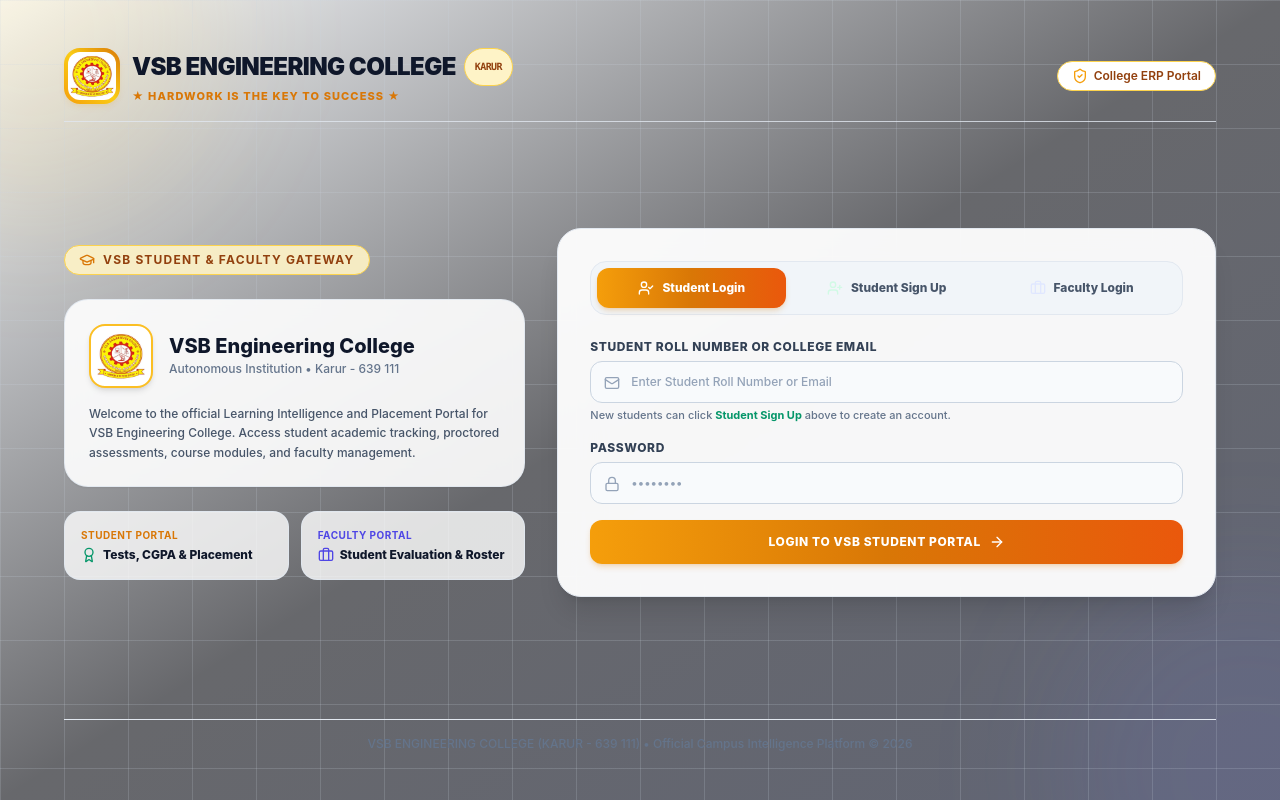
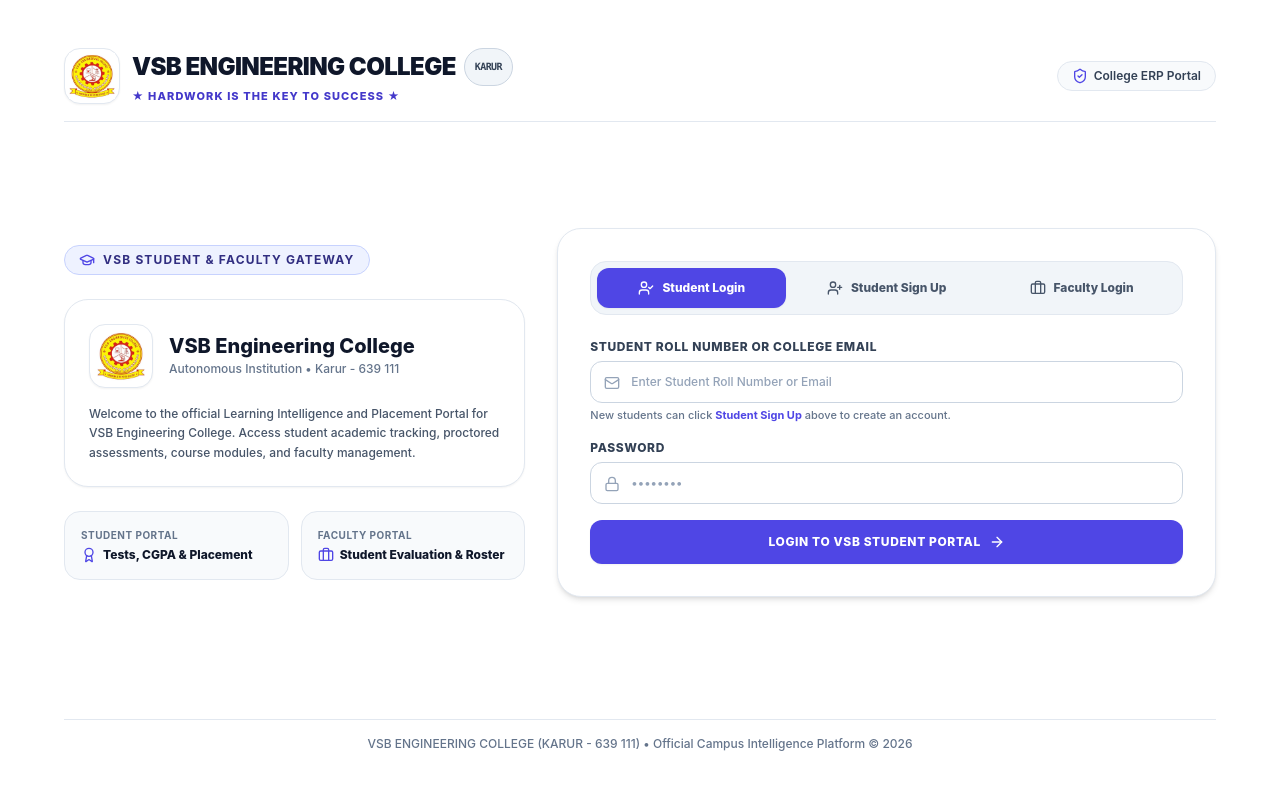
Before and after one commit to ayazshah12345/finalyearteam60, a Next.js app: page /login in a window 1280 px wide. Built offline with nearby package versions, Linux system fonts and the light colour scheme.

Commit message:
Change login page background to pure white professional theme

```diff
--- a/src/app/login/page.tsx
+++ b/src/app/login/page.tsx
@@ -161,31 +161,26 @@
   };
 
   return (
-    <div className="min-h-screen bg-gradient-to-br from-slate-50 via-amber-50/40 to-indigo-50/40 text-slate-900 flex flex-col justify-between p-4 md:p-8 relative overflow-hidden font-sans">
-      {/* Background Glows */}
-      <div className="absolute -top-40 -left-40 w-96 h-96 bg-amber-400/10 rounded-full blur-3xl pointer-events-none"></div>
-      <div className="absolute -bottom-40 -right-40 w-96 h-96 bg-indigo-400/10 rounded-full blur-3xl pointer-events-none"></div>
-      <div className="absolute inset-0 bg-[linear-gradient(to_right,#cbd5e130_1px,transparent_1px),linear-gradient(to_bottom,#cbd5e130_1px,transparent_1px)] bg-[size:4rem_4rem] pointer-events-none"></div>
-
+    <div className="min-h-screen bg-white text-slate-900 flex flex-col justify-between p-4 md:p-8 relative font-sans">
       {/* Header Branding */}
-      <header className="relative z-10 max-w-6xl w-full mx-auto flex items-center justify-between py-4 border-b border-slate-200/80 pb-4">
+      <header className="relative z-10 max-w-6xl w-full mx-auto flex items-center justify-between py-4 border-b border-slate-200 pb-4">
         <div className="flex items-center gap-3">
-          <div className="w-14 h-14 rounded-2xl bg-gradient-to-tr from-amber-500 via-yellow-400 to-amber-600 p-1 shadow-md shadow-amber-500/10 flex items-center justify-center">
-            <img src="/vsb-logo.png" alt="VSB Engineering College Logo" className="w-full h-full object-contain bg-white rounded-xl p-0.5" />
+          <div className="w-14 h-14 rounded-2xl bg-white p-1 border border-slate-200 shadow-sm flex items-center justify-center">
+            <img src="/vsb-logo.png" alt="VSB Engineering College Logo" className="w-full h-full object-contain" />
           </div>
           <div>
             <div className="text-xl md:text-2xl font-black tracking-tight text-slate-900 flex items-center gap-2">
-              VSB ENGINEERING COLLEGE <span className="text-[10px] bg-amber-100 text-amber-800 border border-amber-300 px-2.5 py-0.5 rounded-full font-mono font-extrabold uppercase">KARUR</span>
+              VSB ENGINEERING COLLEGE <span className="text-[10px] bg-slate-100 text-slate-700 border border-slate-300 px-2.5 py-0.5 rounded-full font-mono font-extrabold uppercase">KARUR</span>
             </div>
-            <div className="text-[11px] text-amber-600 font-extrabold uppercase tracking-widest flex items-center gap-1.5 mt-0.5">
+            <div className="text-[11px] text-indigo-700 font-extrabold uppercase tracking-widest flex items-center gap-1.5 mt-0.5">
               <span>★ HARDWORK IS THE KEY TO SUCCESS ★</span>
             </div>
           </div>
         </div>
 
         <div className="hidden sm:flex items-center gap-3 text-xs text-slate-600 font-medium">
-          <span className="flex items-center gap-1.5 bg-white border border-amber-300 px-3.5 py-1.5 rounded-full text-amber-800 font-semibold shadow-xs">
-            <ShieldCheck className="w-4 h-4 text-amber-500" /> College ERP Portal
+          <span className="flex items-center gap-1.5 bg-slate-50 border border-slate-200 px-3.5 py-1.5 rounded-full text-slate-700 font-semibold shadow-xs">
+            <ShieldCheck className="w-4 h-4 text-indigo-600" /> College ERP Portal
           </span>
         </div>
       </header>
@@ -195,13 +190,13 @@
 
         {/* Left Hero */}
         <div className="lg:col-span-5 space-y-6">
-          <div className="inline-flex items-center gap-2 text-xs font-bold uppercase tracking-widest text-amber-800 bg-amber-100/90 border border-amber-300 px-3.5 py-1.5 rounded-full shadow-xs">
-            <GraduationCap className="w-4 h-4 text-amber-600" /> VSB Student & Faculty Gateway
+          <div className="inline-flex items-center gap-2 text-xs font-bold uppercase tracking-widest text-indigo-900 bg-indigo-50 border border-indigo-200 px-3.5 py-1.5 rounded-full">
+            <GraduationCap className="w-4 h-4 text-indigo-600" /> VSB Student & Faculty Gateway
           </div>
 
-          <div className="bg-white/90 border border-slate-200/90 rounded-3xl p-6 backdrop-blur-md space-y-4 shadow-sm">
+          <div className="bg-white border border-slate-200 rounded-3xl p-6 shadow-sm space-y-4">
             <div className="flex items-center gap-4">
-              <div className="w-16 h-16 rounded-2xl bg-white p-1.5 shadow-md shrink-0 border-2 border-amber-400">
+              <div className="w-16 h-16 rounded-2xl bg-white p-1.5 shadow-sm shrink-0 border border-slate-200">
                 <img src="/vsb-logo.png" alt="VSB Emblem" className="w-full h-full object-contain" />
               </div>
               <div>
@@ -220,15 +215,15 @@
           </div>
 
           <div className="grid grid-cols-2 gap-3">
-            <div className="bg-white/80 border border-slate-200/90 rounded-2xl p-4 shadow-xs">
-              <div className="text-[10px] text-amber-600 font-bold uppercase tracking-wider">Student Portal</div>
+            <div className="bg-slate-50 border border-slate-200 rounded-2xl p-4">
+              <div className="text-[10px] text-slate-500 font-bold uppercase tracking-wider">Student Portal</div>
               <div className="text-xs font-extrabold text-slate-900 mt-1 flex items-center gap-1.5">
-                <Award className="w-4 h-4 text-emerald-600" /> Tests, CGPA & Placement
+                <Award className="w-4 h-4 text-indigo-600" /> Tests, CGPA & Placement
               </div>
             </div>
 
-            <div className="bg-white/80 border border-slate-200/90 rounded-2xl p-4 shadow-xs">
-              <div className="text-[10px] text-indigo-600 font-bold uppercase tracking-wider">Faculty Portal</div>
+            <div className="bg-slate-50 border border-slate-200 rounded-2xl p-4">
+              <div className="text-[10px] text-slate-500 font-bold uppercase tracking-wider">Faculty Portal</div>
               <div className="text-xs font-extrabold text-slate-900 mt-1 flex items-center gap-1.5">
                 <Briefcase className="w-4 h-4 text-indigo-600" /> Student Evaluation & Roster
               </div>
@@ -237,7 +232,7 @@
         </div>
 
         {/* Right Dynamic Login/Register Card */}
-        <div className="lg:col-span-7 bg-white/95 border border-slate-200 rounded-3xl p-6 md:p-8 shadow-xl backdrop-blur-xl space-y-6">
+        <div className="lg:col-span-7 bg-white border border-slate-200 rounded-3xl p-6 md:p-8 shadow-md space-y-6">
 
           {/* Main Role Selector Tabs (Only 3 Modes: Student Login, Student Sign Up, Faculty Login) */}
           <div className="flex bg-slate-100 p-1.5 rounded-2xl border border-slate-200 text-xs gap-1.5">
@@ -245,7 +240,7 @@
               onClick={() => setMode('student_login')}
               className={`flex-1 py-3 px-3 rounded-xl font-extrabold transition-all flex items-center justify-center gap-2 ${
                 mode === 'student_login'
-                  ? 'bg-gradient-to-r from-amber-500 via-amber-600 to-orange-600 text-white shadow-md shadow-amber-600/20'
+                  ? 'bg-indigo-600 text-white shadow-sm'
                   : 'text-slate-600 hover:text-slate-900'
               }`}
             >
@@ -256,22 +251,22 @@
               onClick={() => setMode('student_register')}
               className={`flex-1 py-3 px-3 rounded-xl font-extrabold transition-all flex items-center justify-center gap-2 ${
                 mode === 'student_register'
-                  ? 'bg-gradient-to-r from-emerald-600 via-teal-600 to-indigo-600 text-white shadow-md shadow-emerald-600/20'
+                  ? 'bg-slate-900 text-white shadow-sm'
                   : 'text-slate-600 hover:text-slate-900'
               }`}
             >
-              <UserPlus className="w-4 h-4 text-emerald-100" /> Student Sign Up
+              <UserPlus className="w-4 h-4" /> Student Sign Up
             </button>
 
             <button
               onClick={() => setMode('faculty_login')}
               className={`flex-1 py-3 px-3 rounded-xl font-extrabold transition-all flex items-center justify-center gap-2 ${
                 mode === 'faculty_login'
-                  ? 'bg-gradient-to-r from-indigo-600 via-indigo-700 to-violet-600 text-white shadow-md shadow-indigo-600/20'
+                  ? 'bg-indigo-700 text-white shadow-sm'
                   : 'text-slate-600 hover:text-slate-900'
               }`}
             >
-              <Briefcase className="w-4 h-4 text-indigo-100" /> Faculty Login
+              <Briefcase className="w-4 h-4" /> Faculty Login
             </button>
           </div>
 
@@ -306,10 +301,10 @@
                       value={identifier}
                       onChange={(e) => setIdentifier(e.target.value)}
                       placeholder="Enter Student Roll Number or Email"
-                      className="w-full pl-10 pr-4 py-3 rounded-xl bg-slate-50 border border-slate-300 text-slate-900 placeholder:text-slate-400 text-xs font-medium focus:outline-none focus:bg-white focus:border-amber-500 focus:ring-2 focus:ring-amber-500/20"
+                      className="w-full pl-10 pr-4 py-3 rounded-xl bg-white border border-slate-300 text-slate-900 placeholder:text-slate-400 text-xs font-medium focus:outline-none focus:border-indigo-600 focus:ring-1 focus:ring-indigo-600"
                     />
                   </div>
-                  <div className="text-[11px] text-slate-500 mt-1 font-medium">New students can click <strong className="text-emerald-600 font-bold">Student Sign Up</strong> above to create an account.</div>
+                  <div className="text-[11px] text-slate-500 mt-1 font-medium">New students can click <strong className="text-indigo-600 font-bold">Student Sign Up</strong> above to create an account.</div>
                 </div>
 
                 <div>
@@ -324,7 +319,7 @@
                       value={password}
                       onChange={(e) => setPassword(e.target.value)}
                       placeholder="••••••••"
-                      className="w-full pl-10 pr-4 py-3 rounded-xl bg-slate-50 border border-slate-300 text-slate-900 placeholder:text-slate-400 text-xs font-medium focus:outline-none focus:bg-white focus:border-amber-500 focus:ring-2 focus:ring-amber-500/20"
+                      className="w-full pl-10 pr-4 py-3 rounded-xl bg-white border border-slate-300 text-slate-900 placeholder:text-slate-400 text-xs font-medium focus:outline-none focus:border-indigo-600 focus:ring-1 focus:ring-indigo-600"
                     />
                   </div>
                 </div>
@@ -332,7 +327,7 @@
                 <button
                   type="submit"
                   disabled={loading}
-                  className="w-full py-3.5 rounded-xl bg-gradient-to-r from-amber-500 via-amber-600 to-orange-600 text-white text-xs font-extrabold uppercase tracking-wider shadow-md shadow-amber-600/20 hover:opacity-95 transition-all flex items-center justify-center gap-2 disabled:opacity-50"
+                  className="w-full py-3.5 rounded-xl bg-indigo-600 hover:bg-indigo-700 text-white text-xs font-extrabold uppercase tracking-wider shadow-sm transition-all flex items-center justify-center gap-2 disabled:opacity-50"
                 >
                   {loading ? (
                     <span>Authenticating VSB Student...</span>
@@ -359,7 +354,7 @@
                     value={regName}
                     onChange={(e) => setRegName(e.target.value)}
                     placeholder="e.g. Syed Ayaz Shah"
-                    className="w-full px-3.5 py-2.5 rounded-xl bg-slate-50 border border-slate-300 text-slate-900 placeholder:text-slate-400 font-medium focus:outline-none focus:bg-white focus:border-emerald-500 focus:ring-2 focus:ring-emerald-500/20"
+                    className="w-full px-3.5 py-2.5 rounded-xl bg-white border border-slate-300 text-slate-900 placeholder:text-slate-400 font-medium focus:outline-none focus:border-slate-900 focus:ring-1 focus:ring-slate-900"
                   />
                 </div>
 
@@ -371,7 +366,7 @@
                     value={regRollNumber}
                     onChange={(e) => setRegRollNumber(e.target.value)}
                     placeholder="e.g. 21CS205"
-                    className="w-full px-3.5 py-2.5 rounded-xl bg-slate-50 border border-slate-300 text-slate-900 placeholder:text-slate-400 font-mono focus:outline-none focus:bg-white focus:border-emerald-500 focus:ring-2 focus:ring-emerald-500/20"
+                    className="w-full px-3.5 py-2.5 rounded-xl bg-white border border-slate-300 text-slate-900 placeholder:text-slate-400 font-mono focus:outline-none focus:border-slate-900 focus:ring-1 focus:ring-slate-900"
                   />
                 </div>
               </div>
@@ -384,7 +379,7 @@
                   value={regEmail}
                   onChange={(e) => setRegEmail(e.target.value)}
                   placeholder="syed@vsb.edu.in"
-                  className="w-full px-3.5 py-2.5 rounded-xl bg-slate-50 border border-slate-300 text-slate-900 placeholder:text-slate-400 font-medium focus:outline-none focus:bg-white focus:border-emerald-500 focus:ring-2 focus:ring-emerald-500/20"
+                  className="w-full px-3.5 py-2.5 rounded-xl bg-white border border-slate-300 text-slate-900 placeholder:text-slate-400 font-medium focus:outline-none focus:border-slate-900 focus:ring-1 focus:ring-slate-900"
                 />
               </div>
 
@@ -394,7 +389,7 @@
                   <select
                     value={regDepartment}
                     onChange={(e) => setRegDepartment(e.target.value)}
-                    className="w-full px-3 py-2.5 rounded-xl bg-slate-50 border border-slate-300 text-slate-900 font-medium focus:outline-none focus:bg-white focus:border-emerald-500 focus:ring-2 focus:ring-emerald-500/20"
+                    className="w-full px-3 py-2.5 rounded-xl bg-white border border-slate-300 text-slate-900 font-medium focus:outline-none focus:border-slate-900 focus:ring-1 focus:ring-slate-900"
                   >
                     <option value="Computer Science & Engineering">CSE</option>
                     <option value="AI & Data Science">AI & DS</option>
@@ -414,7 +409,7 @@
                     max="10"
                     value={regCgpa}
                     onChange={(e) => setRegCgpa(e.target.value)}
-                    className="w-full px-3 py-2.5 rounded-xl bg-slate-50 border border-slate-300 text-slate-900 font-bold focus:outline-none focus:bg-white focus:border-emerald-500 focus:ring-2 focus:ring-emerald-500/20"
+                    className="w-full px-3 py-2.5 rounded-xl bg-white border border-slate-300 text-slate-900 font-bold focus:outline-none focus:border-slate-900 focus:ring-1 focus:ring-slate-900"
                   />
                 </div>
 
@@ -425,7 +420,7 @@
                     min="0"
                     value={regBacklogs}
                     onChange={(e) => setRegBacklogs(e.target.value)}
-                    className="w-full px-3 py-2.5 rounded-xl bg-slate-50 border border-slate-300 text-slate-900 font-bold focus:outline-none focus:bg-white focus:border-emerald-500 focus:ring-2 focus:ring-emerald-500/20"
+                    className="w-full px-3 py-2.5 rounded-xl bg-white border border-slate-300 text-slate-900 font-bold focus:outline-none focus:border-slate-900 focus:ring-1 focus:ring-slate-900"
                   />
                 </div>
               </div>
@@ -438,14 +433,14 @@
                   value={regPassword}
                   onChange={(e) => setRegPassword(e.target.value)}
                   placeholder="••••••••"
-                  className="w-full px-3.5 py-2.5 rounded-xl bg-slate-50 border border-slate-300 text-slate-900 placeholder:text-slate-400 font-medium focus:outline-none focus:bg-white focus:border-emerald-500 focus:ring-2 focus:ring-emerald-500/20"
+                  className="w-full px-3.5 py-2.5 rounded-xl bg-white border border-slate-300 text-slate-900 placeholder:text-slate-400 font-medium focus:outline-none focus:border-slate-900 focus:ring-1 focus:ring-slate-900"
                 />
               </div>
 
               <button
                 type="submit"
                 disabled={loading}
-                className="w-full py-3.5 rounded-xl bg-gradient-to-r from-emerald-600 via-teal-600 to-indigo-600 text-white text-xs font-extrabold uppercase tracking-wider shadow-md hover:opacity-95 transition-all flex items-center justify-center gap-2 disabled:opacity-50"
+                className="w-full py-3.5 rounded-xl bg-slate-900 hover:bg-slate-800 text-white text-xs font-extrabold uppercase tracking-wider shadow-sm transition-all flex items-center justify-center gap-2 disabled:opacity-50"
               >
                 {loading ? (
                   <span>Registering VSB Student Account...</span>
@@ -488,7 +483,7 @@
                       value={facultyEmail}
                       onChange={(e) => setFacultyEmail(e.target.value)}
                       placeholder="dr.ramesh@vsb.edu.in"
-                      className="w-full pl-10 pr-4 py-3 rounded-xl bg-slate-50 border border-slate-300 text-slate-900 placeholder:text-slate-400 text-xs font-medium focus:outline-none focus:bg-white focus:border-indigo-600 focus:ring-2 focus:ring-indigo-600/20"
+                      className="w-full pl-10 pr-4 py-3 rounded-xl bg-white border border-slate-300 text-slate-900 placeholder:text-slate-400 text-xs font-medium focus:outline-none focus:border-indigo-600 focus:ring-1 focus:ring-indigo-600"
                     />
                   </div>
                 </div>
@@ -505,7 +500,7 @@
                       value={facultyPass}
                       onChange={(e) => setFacultyPass(e.target.value)}
                       placeholder="••••••••"
-                      className="w-full pl-10 pr-4 py-3 rounded-xl bg-slate-50 border border-slate-300 text-slate-900 placeholder:text-slate-400 text-xs font-medium focus:outline-none focus:bg-white focus:border-indigo-600 focus:ring-2 focus:ring-indigo-600/20"
+                      className="w-full pl-10 pr-4 py-3 rounded-xl bg-white border border-slate-300 text-slate-900 placeholder:text-slate-400 text-xs font-medium focus:outline-none focus:border-indigo-600 focus:ring-1 focus:ring-indigo-600"
                     />
                   </div>
                 </div>
@@ -513,7 +508,7 @@
                 <button
                   type="submit"
                   disabled={loading}
-                  className="w-full py-3.5 rounded-xl bg-gradient-to-r from-indigo-600 via-indigo-700 to-violet-600 text-white text-xs font-extrabold uppercase tracking-wider shadow-md shadow-indigo-600/20 hover:opacity-95 transition-all flex items-center justify-center gap-2 disabled:opacity-50"
+                  className="w-full py-3.5 rounded-xl bg-indigo-700 hover:bg-indigo-800 text-white text-xs font-extrabold uppercase tracking-wider shadow-sm transition-all flex items-center justify-center gap-2 disabled:opacity-50"
                 >
                   {loading ? (
                     <span>Authenticating VSB Faculty...</span>
```
